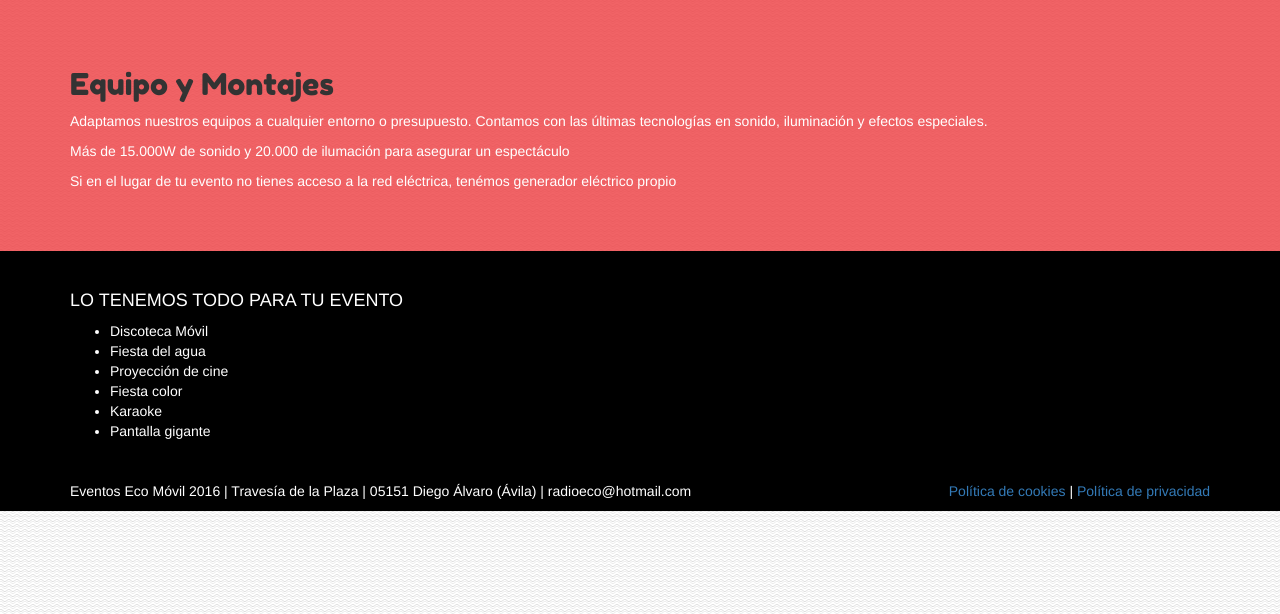
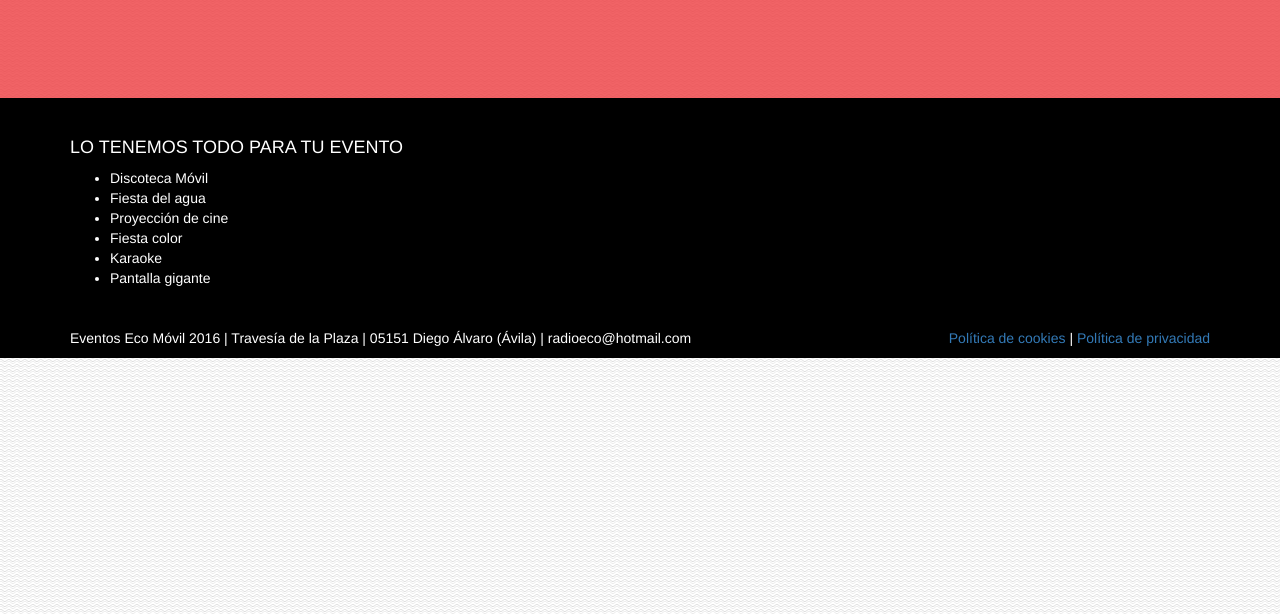
Before and after one commit to fblazp/disco-eco, a plain HTML site: page equipos.html in a window 1280 px wide. Shown: the part 186-800 px from the top of the page. Drawn offline with nearby package versions, Linux system fonts and the light colour scheme.

Commit message:
comienzo pagina equipos

```diff
--- a/equipos.html
+++ b/equipos.html
@@ -78,16 +78,7 @@
     <!--EQUIPOS-->
     <section id="equipos" class="wrap">
         <div class="container">
-          <div class="row">
-            <div class="col-sm-12">
-              <h2 class="fredokaFont">Equipo y Montajes</h2>
-            </div><!--.col-sm-12-->
-            <div class="col-sm-12">
-              <p class="text-white">Adaptamos nuestros equipos a cualquier entorno o presupuesto. Contamos con las últimas tecnologías en sonido, iluminación y efectos especiales.</p>
-              <p class="text-white">Más de 15.000W de sonido y 20.000 de ilumación para asegurar un espectáculo</p>
-              <p class="text-white">Si en el lugar de tu evento no tienes acceso a la red eléctrica, tenémos generador eléctrico propio</p>
-            </div><!--.col-sm-12-->
-          </div><!--.row-->
+
         </div><!--.container-->
     </section>
     <!-- END EQUIPOS-->
```
